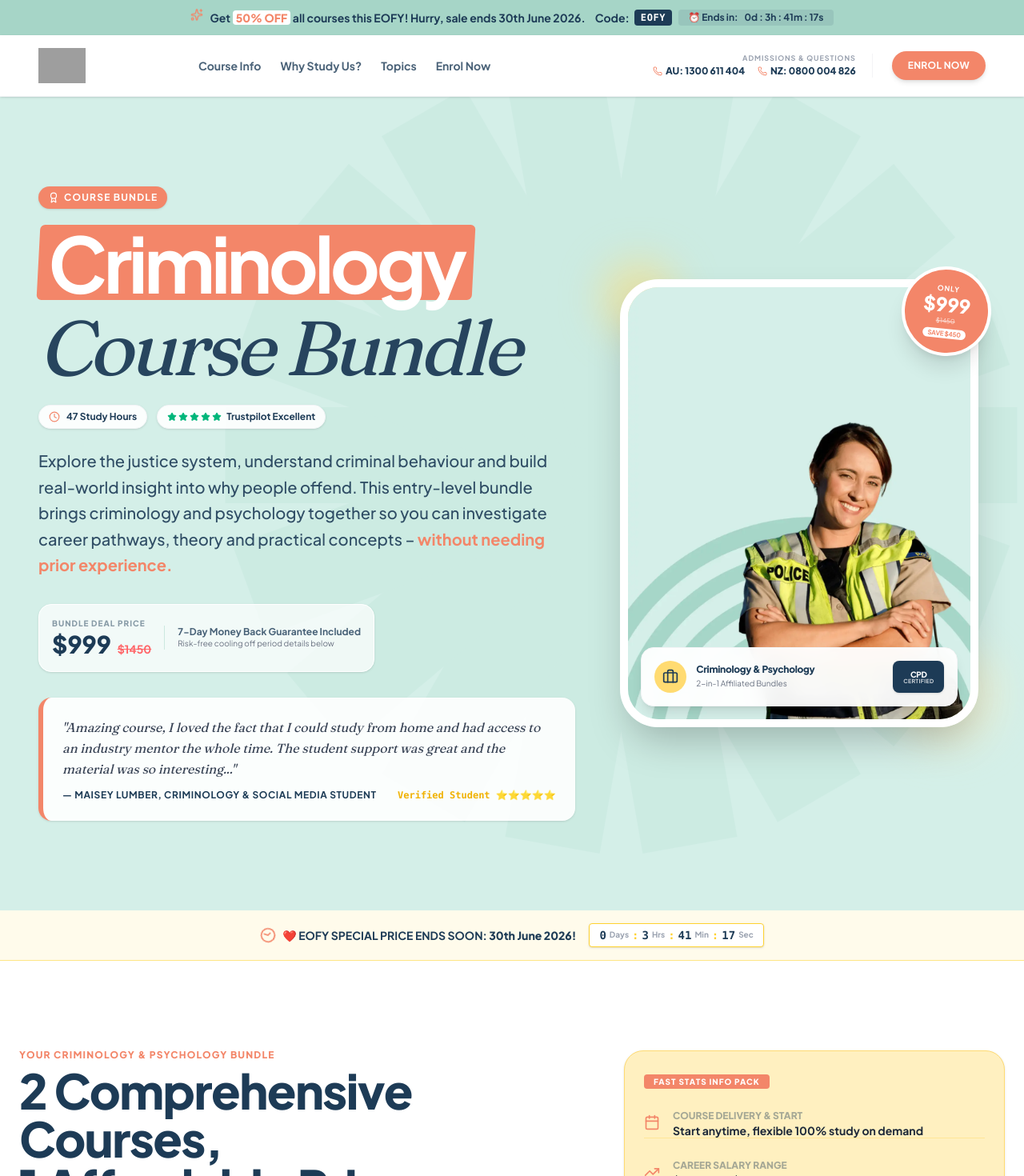
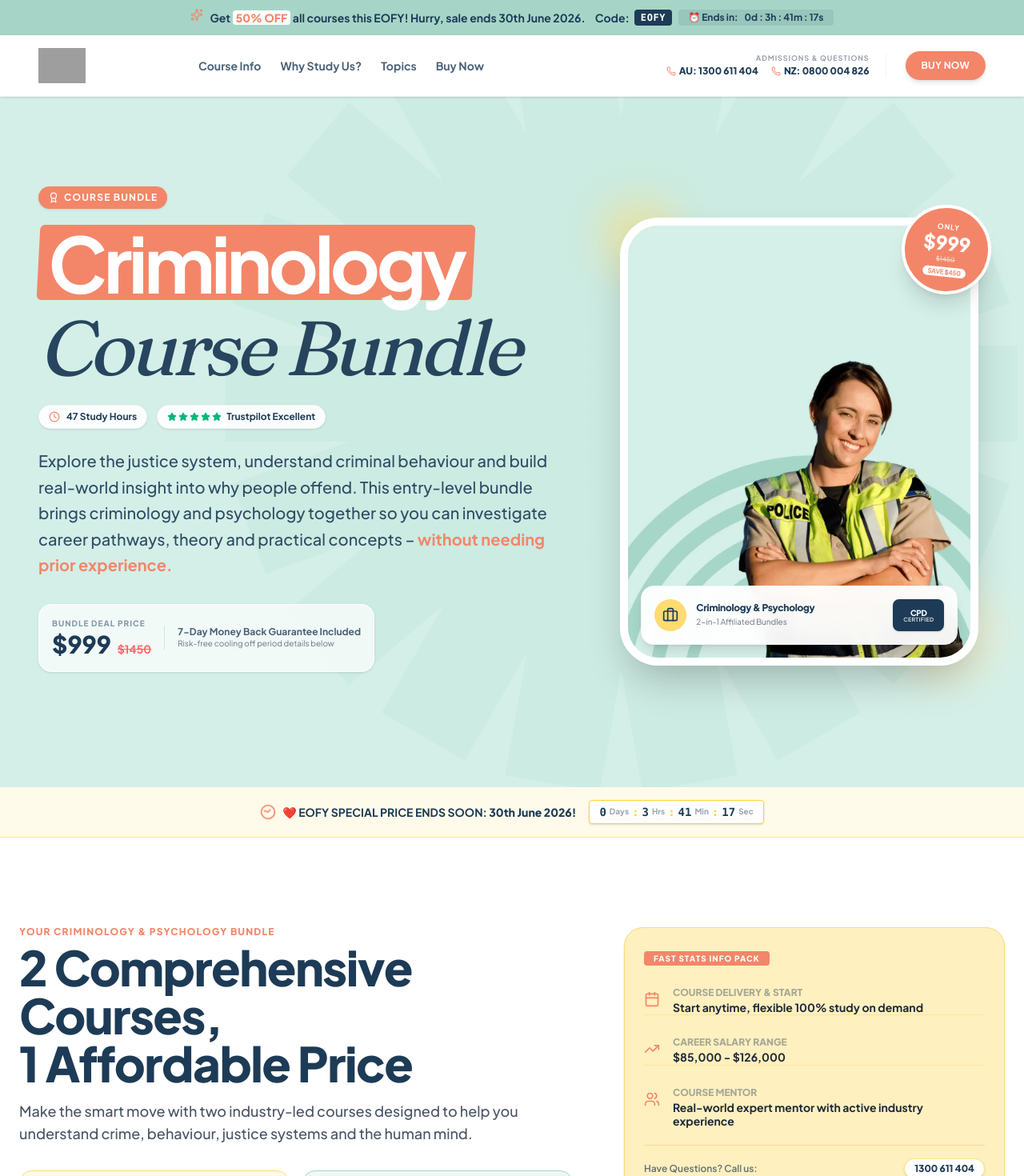
Before and after one commit to mattbell19/oca-marketing, a Next.js app: page /criminology in a window 1280 px wide. Shown: the top 1470 px of the page at 80% size. Built offline with nearby package versions, Linux system fonts and the light colour scheme; grey boxes are pictures that could not be loaded.

Commit message:
Update criminology CTA copy

```diff
--- a/app/criminology/page.tsx
+++ b/app/criminology/page.tsx
@@ -168,7 +168,7 @@ export default function CriminologyLandingPage() {
             <a href="#about-bundle" className="hover:text-[#f38669] transition-colors">Course Info</a>
             <a href="#why-oca" className="hover:text-[#f38669] transition-colors">Why Study Us?</a>
             <a href="#topics" className="hover:text-[#f38669] transition-colors">Topics</a>
-            <a href={CRIMINOLOGY_CTA_URL} className="hover:text-[#f38669] transition-colors">Enrol Now</a>
+            <a href={CRIMINOLOGY_CTA_URL} className="hover:text-[#f38669] transition-colors">Buy Now</a>
           </nav>
         </div>
 
@@ -187,7 +187,7 @@ export default function CriminologyLandingPage() {
               href={CRIMINOLOGY_CTA_URL}
               className="bg-[#f38669] text-white px-5 py-2.5 rounded-full font-bold shadow-md hover:bg-[#e26e50] active:scale-95 transition-all text-xs uppercase tracking-wide"
             >
-              Enrol Now
+              Buy Now
             </a>
           </div>
         </div>
@@ -241,7 +241,7 @@ export default function CriminologyLandingPage() {
                   onClick={() => setIsMobileMenuOpen(false)}
                   className="hover:text-[#f38669] transition-colors py-2 border-b border-gray-50"
                 >
-                  Enrol & Pricing Details
+                  Buy Now
                 </a>
               </nav>
 
@@ -275,7 +275,7 @@ export default function CriminologyLandingPage() {
                 onClick={() => setIsMobileMenuOpen(false)}
                 className="block w-full py-4 bg-[#f38669] text-center text-white font-bold rounded-xl shadow-md uppercase tracking-wide text-xs"
               >
-                Instant Enrolment Plan
+                Buy Now
               </a>
             </div>
           </motion.div>
@@ -351,16 +351,6 @@ export default function CriminologyLandingPage() {
               </div>
             </div>
 
-            {/* Testimonial Quote in Hero */}
-            <div className="p-5 md:p-6 bg-white/90 backdrop-blur-sm rounded-2xl border-l-[6px] border-[#f38669] shadow-sm max-w-2xl text-left hidden sm:block">
-              <p className="font-serif italic text-gray-700 leading-relaxed text-sm md:text-base mb-3">
-                &quot;Amazing course, I loved the fact that I could study from home and had access to an industry mentor the whole time. The student support was great and the material was so interesting...&quot;
-              </p>
-              <div className="flex justify-between items-center">
-                <span className="font-bold text-[#1d3b56] text-xs uppercase tracking-wider">— Maisey Lumber, Criminology & Social Media Student</span>
-                <span className="text-xs text-yellow-500 font-bold font-mono">Verified Student ⭐⭐⭐⭐⭐</span>
-              </div>
-            </div>
           </div>
 
           {/* Hero Right Visual Column */}
@@ -435,16 +425,6 @@ export default function CriminologyLandingPage() {
             <span>{timeLeft.seconds}</span>
             <span className="text-[10px] text-gray-400 font-sans">Sec</span>
           </div>
-        </div>
-      </section>
-
-      {/* 5. Mobile Only Testimonial Slide */}
-      <section className="bg-white py-8 px-6 border-b border-gray-100 sm:hidden">
-        <div className="p-4 bg-gray-50 rounded-xl border-l-4 border-[#f38669]">
-          <p className="font-serif italic text-sm text-gray-600 mb-2">
-            &quot;Amazing course, I loved the fact that I could study from home and had access to an industry mentor... thank you OCA!&quot;
-          </p>
-          <p className="text-[10px] font-bold uppercase tracking-wider text-[#1d3b56]">— Maisey Lumber, Student</p>
         </div>
       </section>
 
@@ -550,7 +530,7 @@ export default function CriminologyLandingPage() {
                     href={CRIMINOLOGY_CTA_URL}
                     className="inline-flex items-center gap-2 px-10 py-5 bg-[#f38669] text-white font-black rounded-full uppercase text-sm tracking-widest shadow-xl hover:bg-[#e26e50] active:scale-95 transition-all w-full sm:w-auto justify-center"
                   >
-                    Enrol Now & Get Instant Access <ArrowRight className="w-4 h-4" />
+                    Buy Now & Get Instant Access <ArrowRight className="w-4 h-4" />
                   </a>
                   <p className="text-[#1d3b56]/40 text-[10px] font-black uppercase tracking-widest mt-4">AFTERPAY & INTEREST FREE PAYMENT PLAN AVAILABLE</p>
                 </div>
@@ -856,7 +836,7 @@ export default function CriminologyLandingPage() {
           <div className="text-center max-w-2xl mx-auto mb-16">
             <span className="text-[#f38669] text-xs font-black uppercase tracking-widest block mb-2 leading-none">INVEST IN YOURSELF</span>
             <h2 className="text-4xl md:text-6xl font-black text-[#1d3b56] tracking-tight leading-none mb-4">
-              Enrol Now
+              Buy Now
             </h2>
             <p className="text-sm text-gray-500 font-medium">
               Choose the perfect plan to match your lifestyle budget. All payment plans are 100% interest-free.
@@ -891,7 +871,7 @@ export default function CriminologyLandingPage() {
                   href={CRIMINOLOGY_CTA_URL}
                   className="block w-full py-4 bg-[#1d3b56] text-white hover:bg-[#152a3d] font-bold text-xs uppercase tracking-wider rounded-xl transition-all shadow-md mt-auto focus:outline-none text-center"
                 >
-                  Enrol Now - Afterpay
+                  Buy Now - Afterpay
                   <span className="block text-[9px] tracking-normal opacity-80 mt-1">Afterpay & Interest Free Payment Plan</span>
                 </a>
               </div>
@@ -928,7 +908,7 @@ export default function CriminologyLandingPage() {
                   href={CRIMINOLOGY_CTA_URL}
                   className="block w-full py-4 bg-[#f38669] text-white hover:bg-[#e26e50] font-bold text-xs uppercase tracking-wider rounded-xl transition-all shadow-md mt-auto focus:outline-none text-center"
                 >
-                  Enrol Now - Upfront
+                  Buy Now - Upfront
                   <span className="block text-[9px] tracking-normal opacity-80 mt-1">Afterpay & Interest Free Payment Plan</span>
                 </a>
               </div>
@@ -960,7 +940,7 @@ export default function CriminologyLandingPage() {
                   href={CRIMINOLOGY_CTA_URL}
                   className="block w-full py-4 bg-amber-500 text-white hover:bg-amber-600 font-bold text-xs uppercase tracking-wide rounded-xl transition-all shadow-md mt-auto focus:outline-none text-center"
                 >
-                  Enrol Now - Interest Free
+                  Buy Now - Interest Free
                   <span className="block text-[9px] tracking-normal opacity-80 mt-1">Afterpay & Interest Free Payment Plan</span>
                 </a>
               </div>
@@ -1101,7 +1081,7 @@ export default function CriminologyLandingPage() {
             Lock in the EOFY offer and get instant access to practical, self-paced criminology and psychology learning.
           </p>
           <a href={CRIMINOLOGY_CTA_URL} className="inline-flex items-center justify-center gap-2 rounded-full bg-[#f38669] px-8 py-4 text-sm font-black uppercase tracking-widest text-white shadow-xl hover:bg-[#e26e50] active:scale-95 transition-all">
-            Enrol Now <ArrowRight className="w-4 h-4" />
+            Buy Now <ArrowRight className="w-4 h-4" />
           </a>
         </div>
       </section>
```
